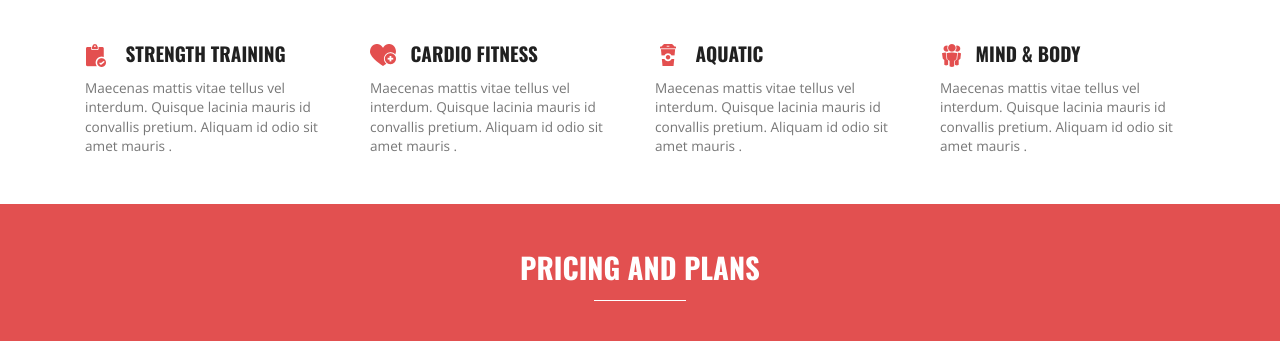
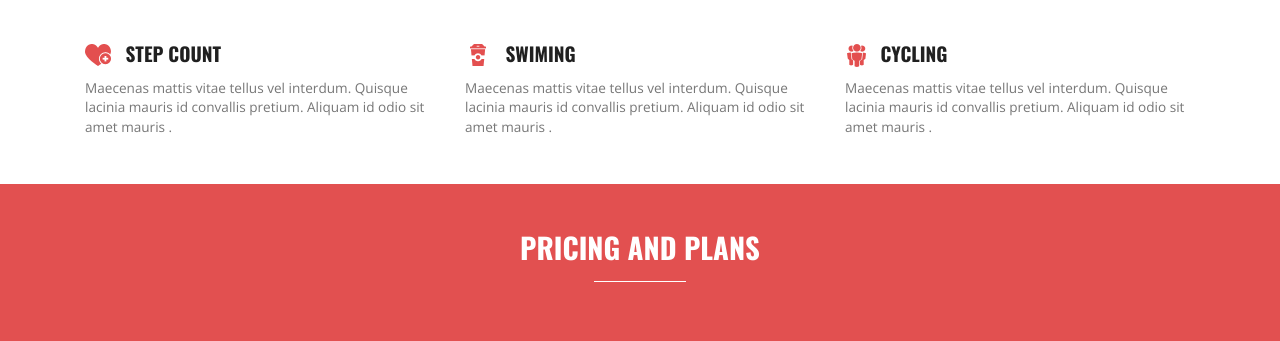
Before and after one commit to imsontosh/fitness_tracker, a website: page public/index.html in a window 1280 px wide. Shown: the part 213-554 px from the top of the page. Drawn offline with nearby package versions, Linux system fonts and the light colour scheme; a web font is replaced by a local one.

Commit message:
More changes

```diff
--- a/public/index.html
+++ b/public/index.html
@@ -91,20 +91,16 @@ License URL: http://creativecommons.org/licenses/by/3.0/
 						<p>Take care of your body. It's the only place you have to live.</p>
 					</div>
 					<div class="feature-grids">
-						<div class="col-md-3 feature-grid">
-							<h3><span class="fea-icon1"> </span> strength training</h3>
+						<div class="col-md-4 feature-grid">
+							<h3><span class="fea-icon2"> </span> STEP COUNT</h3>
 							<p>Maecenas mattis vitae tellus vel interdum. Quisque lacinia mauris id convallis pretium. Aliquam id odio sit amet mauris .</p>
 						</div>
-						<div class="col-md-3 feature-grid">
-							<h3><span class="fea-icon2"> </span> CARDIO FITNESS</h3>
+						<div class="col-md-4 feature-grid">
+							<h3><span class="fea-icon3"> </span> SWIMING</h3>
 							<p>Maecenas mattis vitae tellus vel interdum. Quisque lacinia mauris id convallis pretium. Aliquam id odio sit amet mauris .</p>
 						</div>
-						<div class="col-md-3 feature-grid">
-							<h3><span class="fea-icon3"> </span> AQUATIC</h3>
-							<p>Maecenas mattis vitae tellus vel interdum. Quisque lacinia mauris id convallis pretium. Aliquam id odio sit amet mauris .</p>
-						</div>
-						<div class="col-md-3 feature-grid">
-							<h3><span class="fea-icon4"> </span>MIND & BODY</h3>
+						<div class="col-md-4 feature-grid">
+							<h3><span class="fea-icon4"> </span>CYCLING</h3>
 							<p>Maecenas mattis vitae tellus vel interdum. Quisque lacinia mauris id convallis pretium. Aliquam id odio sit amet mauris .</p>
 						</div>
 						<div class="clearfix"> </div>
```
